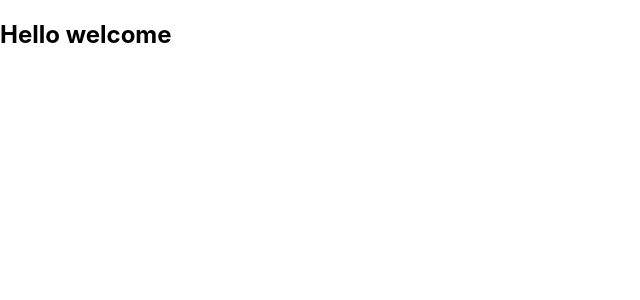
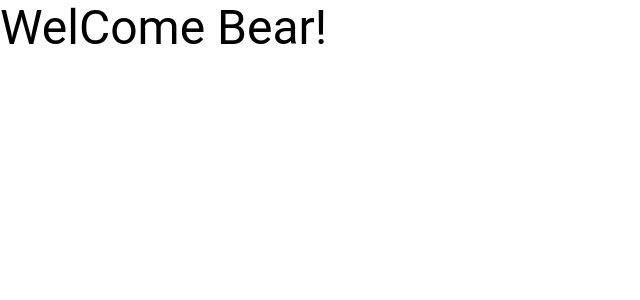
Before and after one commit to Automate-India/eat-bear, a React (Create React App) app in the folder ui/: page / in a window 1280 px wide. Shown: the top 300 px of the page, without its empty margins (0-640 px from the left). Built offline with nearby package versions, Linux system fonts and the light colour scheme.

Commit message:
setting up ui

```diff
--- a/ui/package.json
+++ b/ui/package.json
@@ -9,6 +9,7 @@
     "@testing-library/jest-dom": "^5.16.5",
     "@testing-library/react": "^13.4.0",
     "@testing-library/user-event": "^13.5.0",
+    "axios": "^1.4.0",
     "react": "^18.2.0",
     "react-dom": "^18.2.0",
     "react-scripts": "5.0.1",
--- a/ui/public/index.html
+++ b/ui/public/index.html
@@ -24,7 +24,7 @@
       work correctly both with client-side routing and a non-root public URL.
       Learn how to configure a non-root public URL by running `npm run build`.
     -->
-    <title>React App</title>
+    <title>Eat Bear</title>
   </head>
   <body>
     <noscript>You need to enable JavaScript to run this app.</noscript>
--- a/ui/src/App.js
+++ b/ui/src/App.js
@@ -1,9 +1,10 @@
-import logo from './logo.svg';
 import './App.css';
+import {Typography} from "@mui/material";
+
 
 function App() {
   return (
-   <h2>Hello welcome</h2>
+   <Typography variant='h3'> WelCome Bear! </Typography>
   );
 }
 
```
Also changed, not shown: ui/src/clientApi.js (added), 1 other file (tests, documents, lock files or other folders).
